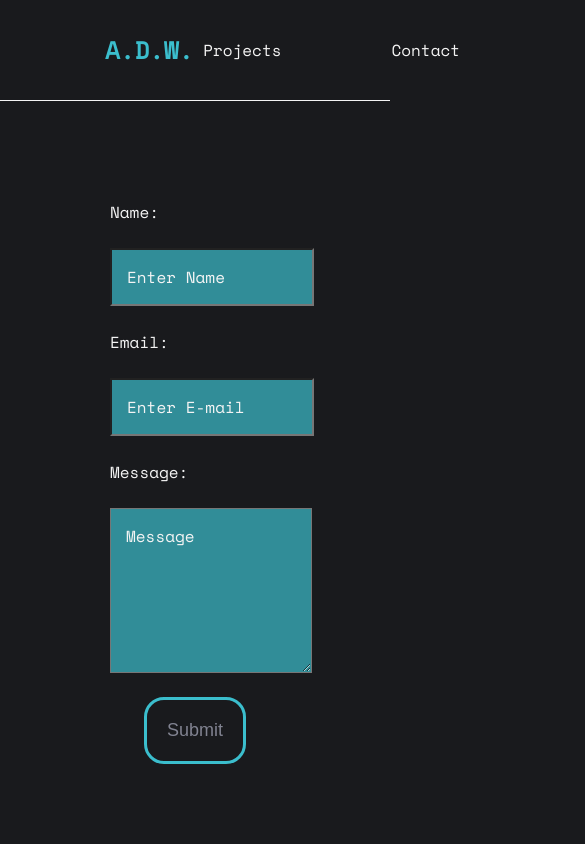
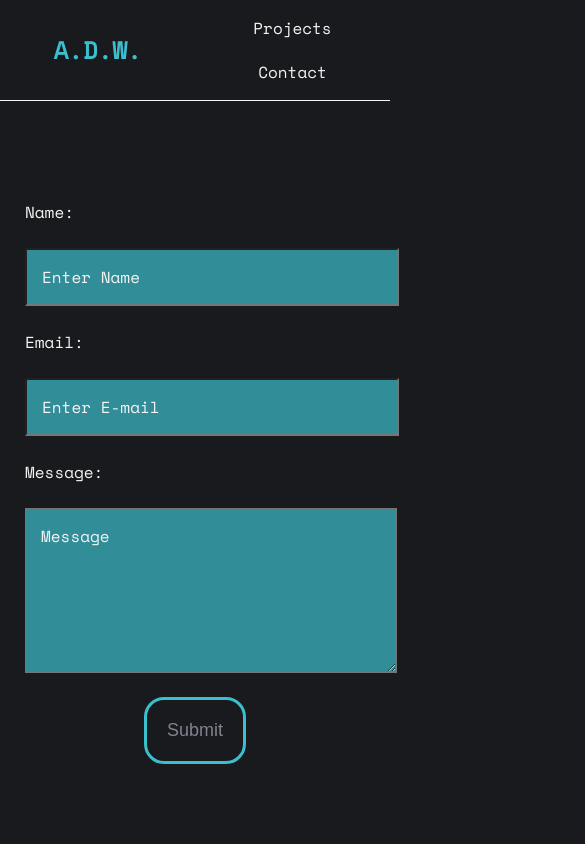
Before and after one commit to auzzie13/skeletonPortfolio, a website: page public/contact.html in a window 390 px wide. Shown: the top 844 px of the page, 585 px wide, since content can reach past the window. Drawn offline with nearby package versions, Linux system fonts and the light colour scheme.

Commit message:
media queries

```diff
--- a/public/assets/css/contact-style.css
+++ b/public/assets/css/contact-style.css
@@ -213,3 +213,53 @@ textarea:-webkit-autofill:focus,
 textarea:-webkit-autofill:active  {
     -webkit-box-shadow: 0 0 0 30px #3bbecd inset !important;
 }
+
+@media (max-width: 768px) {
+  #nav-bar {
+    display: grid;
+    grid-template-columns: 1fr 1fr;
+  }
+
+
+}
+
+@media (max-width: 576px) {
+  #nav-bar {
+    display: grid;
+    grid-template-columns: 1fr 1fr;
+  }
+
+  #home-link {
+    display: flex;
+    justify-content: center;
+  }
+
+  #logo-link:link {
+    margin-left: 0px;
+  }
+
+  #nav-links {
+    flex-direction: column;
+    justify-content: center;
+  }
+
+  #contact-link,
+  #projects-link {
+    margin-right: 0px;
+    padding: 10px;
+  }
+
+  form {
+    width: unset;
+    margin-left: unset;
+    margin-right: unset;
+  }
+
+  #contact {
+    flex-direction: column;
+  }
+
+
+
+
+}
--- a/public/contact.html
+++ b/public/contact.html
@@ -29,7 +29,7 @@
       </div>
     </div>
     <!-- Body -->
-    <form id="form" >
+    <form  >
       <label for="name">Name: </label><br />
       <input
         type="text"
```
Also changed, not shown: public/js/projects.js (+22 -5 lines), public/projects.html (+1 -1 lines).
